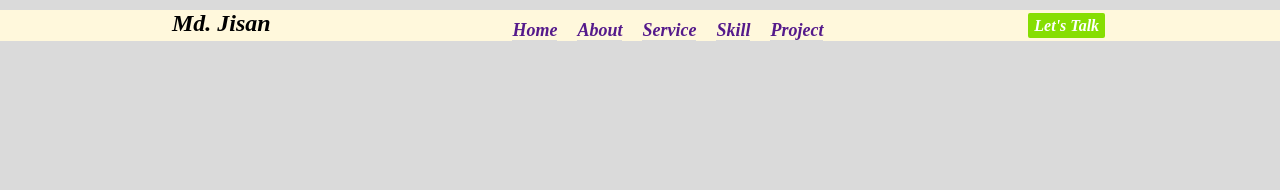
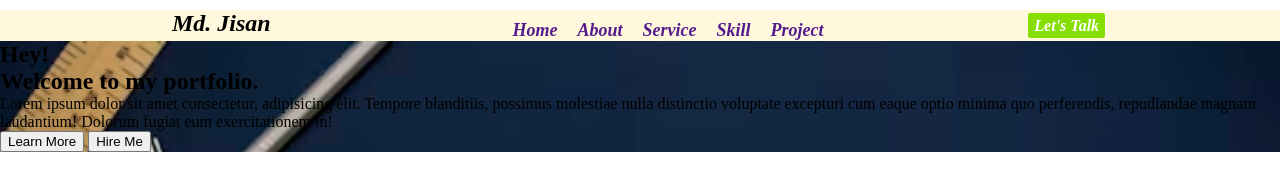
Before and after one commit to SR-JISAN/project-00, a plain HTML site: page index.html in a window 1280 px wide. Drawn offline with Linux system fonts and the light colour scheme.

Commit message:
body-p-1

```diff
--- a/index.html
+++ b/index.html
@@ -22,7 +22,23 @@
             <button class="navi-btn"><a href="" class="btn-link">Let's Talk</a></button>
         </div>
     </head>
-
+    <div class="body">
+        <div class="dis-body">
+            <h2 class="des-heding">
+                Hey!
+                <br> <p>Welcome to my portfolio.</p>
+            </h2>
+            <p class="dis-para">
+                Lorem ipsum dolor sit amet consectetur, adipisicing elit. Tempore blanditiis, possimus molestiae nulla distinctio voluptate excepturi cum eaque optio minima quo perferendis, repudiandae magnam laudantium! Dolorum fugiat eum exercitationem in!
+            </p>
+         <div>
+            <a href=""><button class="dis-btn1"> Learn More
+              </button></a>
+            <a href=""><button class="dis-btn1"> Hire Me
+              </button></a>
+         </div>
+        </div>
+    </div>
     <footer>
 
     </footer>
--- a/style/style.css
+++ b/style/style.css
@@ -1,7 +1,6 @@
-*{
+ *{
     margin: 0;
-    background-color: rgb(218, 218, 218);
-}
+  }
 .my-name{
     font-weight: 900;
     font-size: x-large;
@@ -53,3 +52,8 @@
 .navi-btn:hover, .btn-link:hover{
     background-color: red;
 }
+.dis-body{
+    background-image: url(../image/photo-1497864149936-d3163f0c0f4b.avif);
+    background-repeat: no-repeat;
+    background-size: cover;
+}
```
Also changed, not shown: image/photo-1497864149936-d3163f0c0f4b.avif (added).
